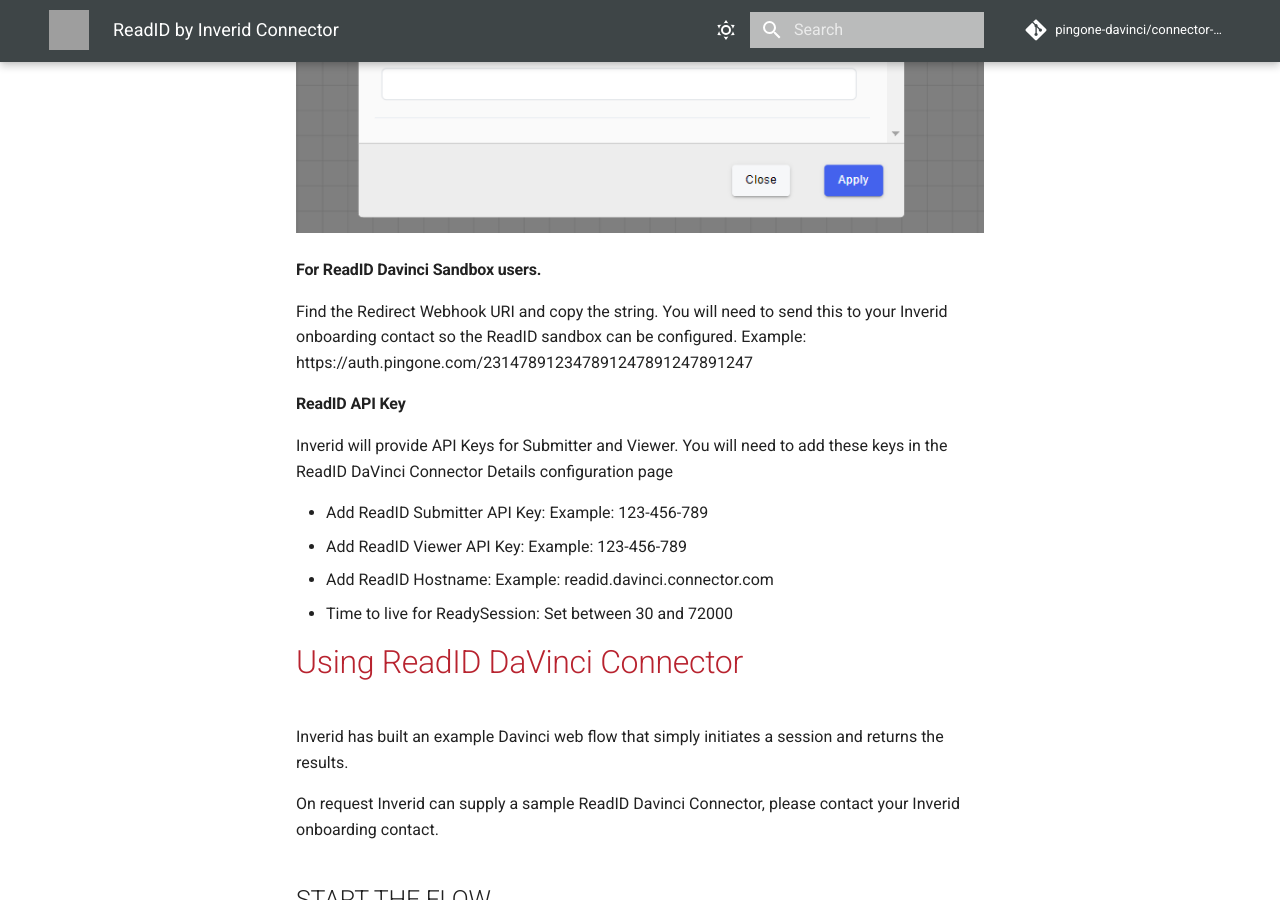
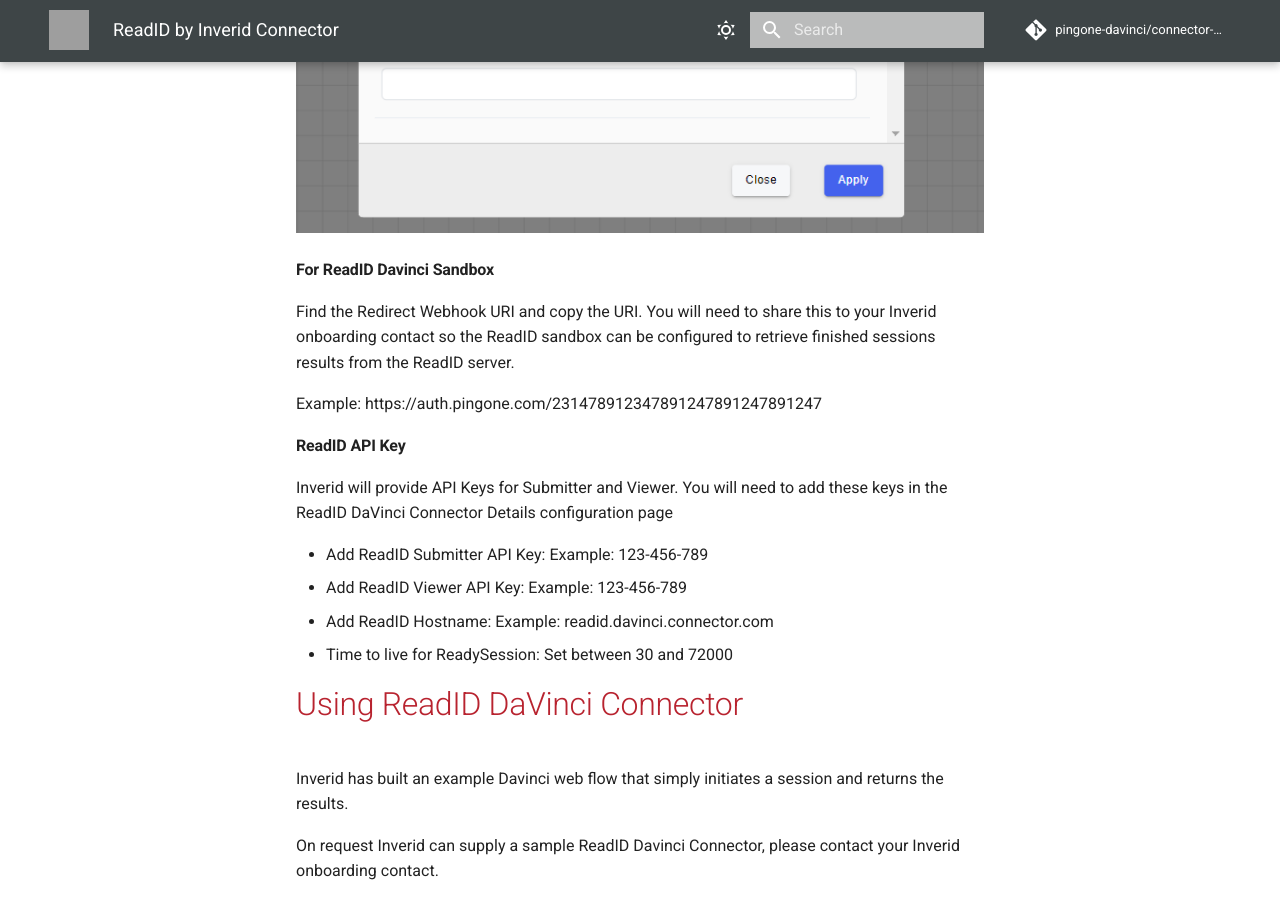
Before and after one commit to pingone-davinci/documentation, an MkDocs documentation site: the page built from docs/inverid/README.md, in a window 1280 px wide and 900 px high, scrolled down 2059 px. Built offline with MkDocs 1.6.1 and Material for MkDocs 9.7.7, drawn with Linux system fonts in a browser that asks for light colours; comment, search, counter and statistics services are not loaded; grey boxes are pictures that could not be loaded.

Commit message:
Update README.md

```diff
--- a/docs/inverid/README.md
+++ b/docs/inverid/README.md
@@ -41,9 +41,10 @@
 
 ![Inverid1](inverid1.png)
 
-#### For ReadID Davinci Sandbox users.
-Find the Redirect Webhook URI and copy the string. You will need to send this to your Inverid onboarding contact so the ReadID sandbox can be configured.
- Example: https://auth.pingone.com/231478912347891247891247891247
+#### For ReadID Davinci Sandbox
+Find the Redirect Webhook URI and copy the URI. You will need to share this to your Inverid onboarding  contact so the ReadID sandbox can be configured to retrieve finished sessions results from the ReadID server.
+
+Example: https://auth.pingone.com/231478912347891247891247891247
 
 #### ReadID API Key
 Inverid will provide API Keys for Submitter and Viewer. You will need to add these keys in the ReadID DaVinci  Connector Details configuration page
```
